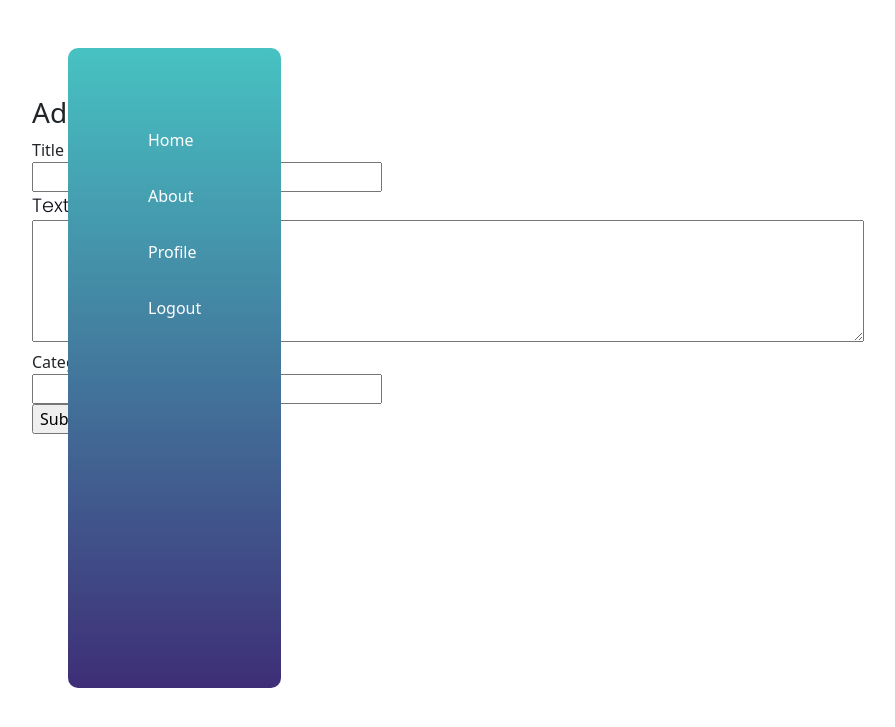
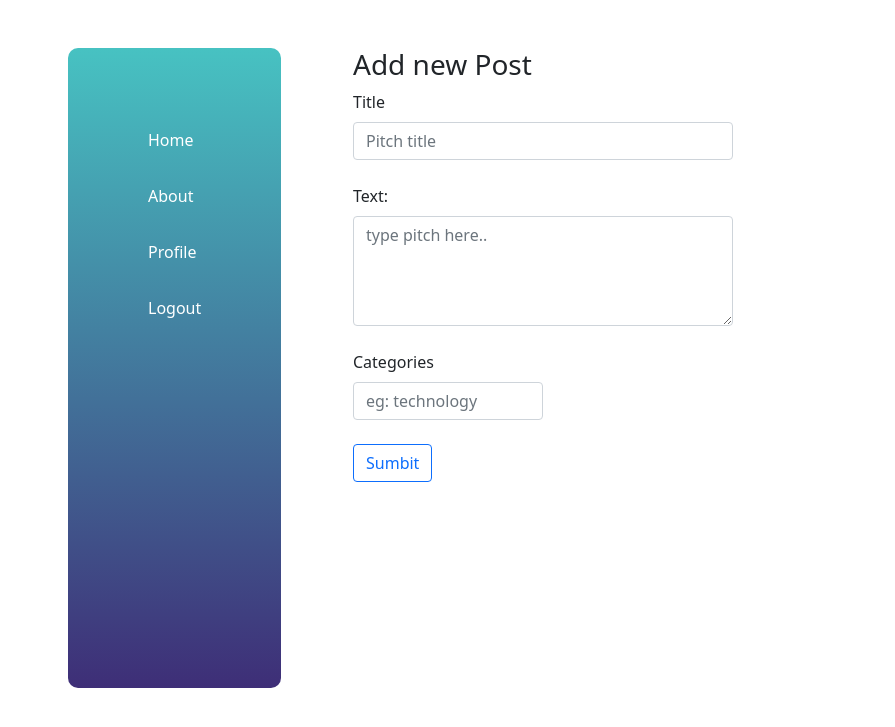
Before and after one commit to Willbeckh/one-time, a Flask app: page /add_post in a window 1280 px wide. Shown: the top 727 px of the page, without its empty margins (50-945 px from the left). Run offline with Flask 2, Linux system fonts and the light colour scheme; the visitor is signed in with stand-in values (Sample User, id 1); data comes from the database, SQL or seed files in the repository; some libraries are stand-ins or nearby versions.

Commit message:
update general app layout

```diff
--- a/app/templates/base.html
+++ b/app/templates/base.html
@@ -6,9 +6,7 @@
     <meta name="viewport" content="width=device-width, initial-scale=1.0" />
 
     <!-- title section -->
-    {% block head %}
-    <!-- title condition  -->
-    {% if title %}
+    {% block head %} {% if title %}
     <title>{{ title }}</title>
     {% else %}
     <title>Pitch App</title>
--- a/app/templates/new_pitch.html
+++ b/app/templates/new_pitch.html
@@ -1,33 +1,36 @@
 {% extends 'base.html' %}
 
+<!-- title block -->
+{% block title %} {{ title }} {% endblock %}
+<!-- title block  end-->
 <!-- create post template -->
 {% block content %}
-<div class="container">
+<div class="col col-4 w-75 p-5">
   <h3>Add new Post</h3>
   <form action="" method="post">
     {{ form.csrf_token }}
-    <div class="title">
-      {{ form.title.label }}<br />
-      {{ form.title(size=32) }} <br />
+    <div class="form-group">
+      {{ form.title.label(class='form-label') }}<br />
+      {{ form.title(class='form-control w-50', size=32, placeholder='Pitch title') }}<br />
       {% for error in form.title.errors %}
       <span style="color: red">[{{ error }}]</span>
       {% endfor %}
     </div>
-    <div class="pitch__text">
-      {{ form.text.label }} <br />
-      {{ form.text(cols=50, rows=4) }} <br />
+    <div class="form-group">
+      {{ form.text.label(class='form-label') }} <br />
+      {{ form.text(class='form-control w-50', cols=50, rows=4, placeholder='type pitch here..') }} <br />
       {% for error in form.text.errors %}
       <span style="color: red">[{{ error }}]</span>
       {% endfor %}
     </div>
-    <div class="categories">
-      {{ form.categories.label }} <br />
-      {{ form.categories(size=32) }} <br />
+    <div class="form-group">
+      {{ form.categories.label(class='form-label') }} <br />
+      {{ form.categories(class='form-control w-25', size=32, placeholder='eg: technology') }} <br />
       {% for error in form.categories.errors %}
       <span style="color: red">[{{ error }}]</span>
       {% endfor %}
     </div>
-    <p>{{ form.submit() }}</p>
+    <button type="submit" class="btn btn-outline-primary">Sumbit</button>
   </form>
 </div>
 {% endblock %}
```
Also changed, not shown: other parts of app/templates/base.html (+12 -7 lines), app/templates/edit_profile.html (+13 -10 lines).
